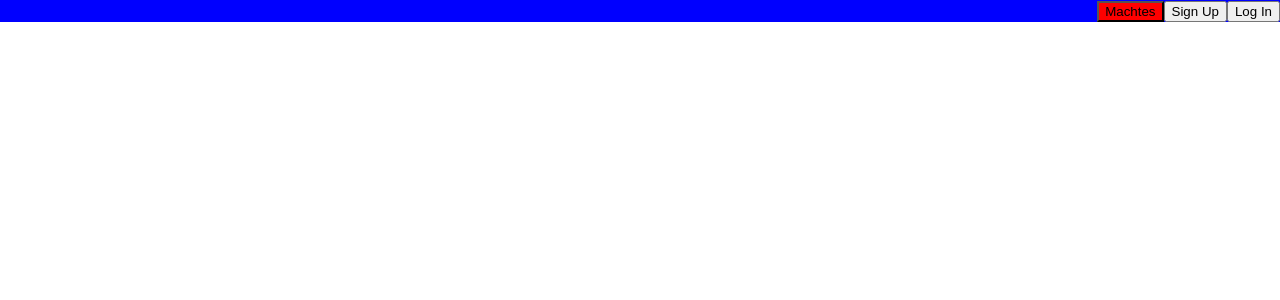
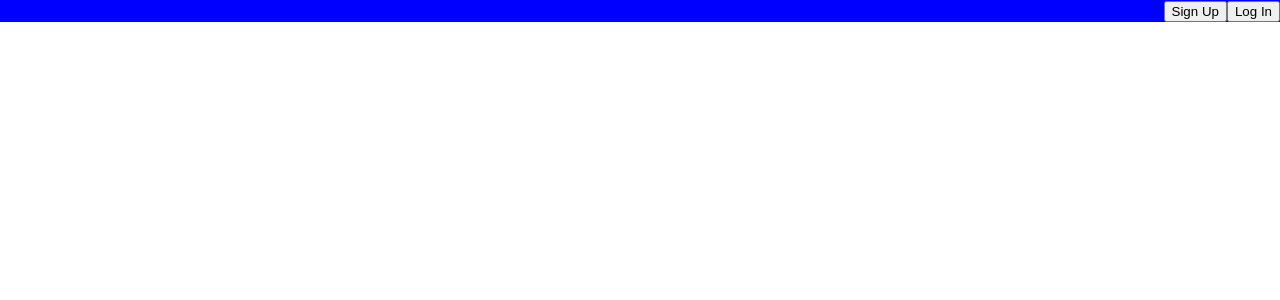
Before and after one commit to ophren/CoVent, a React (Create React App) app in the folder client/: page / in a window 1280 px wide. Shown: the top 300 px of the page. Built offline with nearby package versions, Linux system fonts and the light colour scheme.

Commit message:
add logic to New Matches button

```diff
--- a/client/src/components/landingPage/topBarLandingPage/TopBarNewMatchesButton/TopBarNewMatchesButton.tsx
+++ b/client/src/components/landingPage/topBarLandingPage/TopBarNewMatchesButton/TopBarNewMatchesButton.tsx
@@ -7,16 +7,16 @@ const USER_MATCHES_BUTTON_TEXT = 'Machtes'
 
 
 export const TopBarNewMatchesButton = () => {
-  const userIsLoggedIn = useSelector((state: RootState) => state.system.loggedIn)
-  const userHasNewMatches = useSelector((state: RootState) => state.user.hasNewMatches)
+  let userIsLoggedIn = useSelector((state: RootState) => state.system.loggedIn)
+  let userHasNewMatches = useSelector((state: RootState) => state.user.hasNewMatches)
   let changeOnNewMatches = userHasNewMatches ? 'hasNewMatches top_bar_new_matches_button' : 'NoNewMatches top_bar_new_matches_button'
 
 
 
   return (<div
 
-    className= "top_bar_new_matches_button_container" >
-    <button
-      className={changeOnNewMatches}>{USER_MATCHES_BUTTON_TEXT}</button>
+    className="top_bar_new_matches_button_container" >
+    {userIsLoggedIn && <button
+      className={changeOnNewMatches}>{USER_MATCHES_BUTTON_TEXT}</button>}
   </div>)
 }
```
Also changed, not shown: 1 other file (tests, documents, lock files or other folders).
